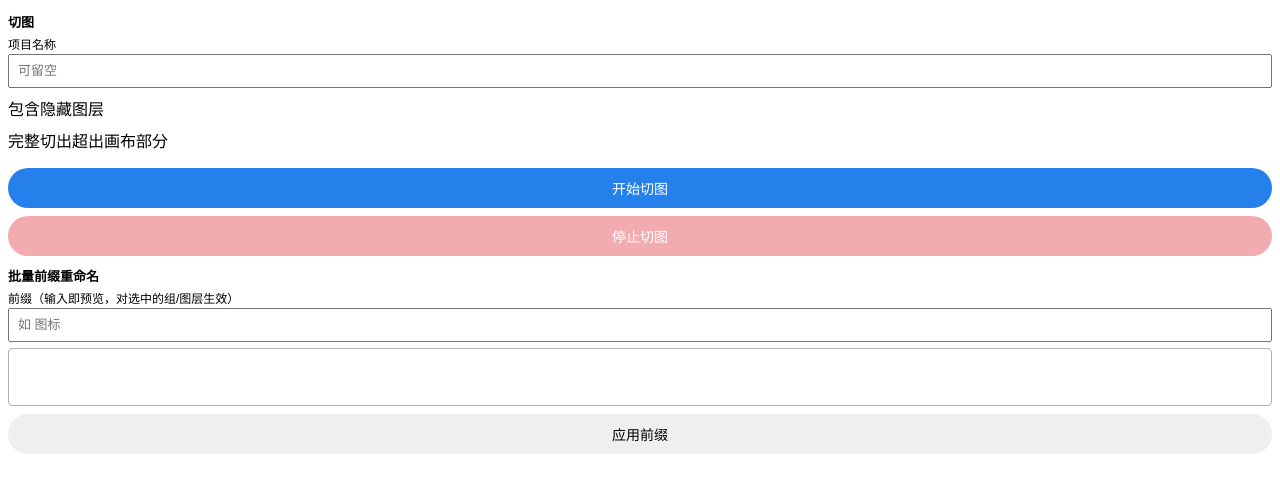
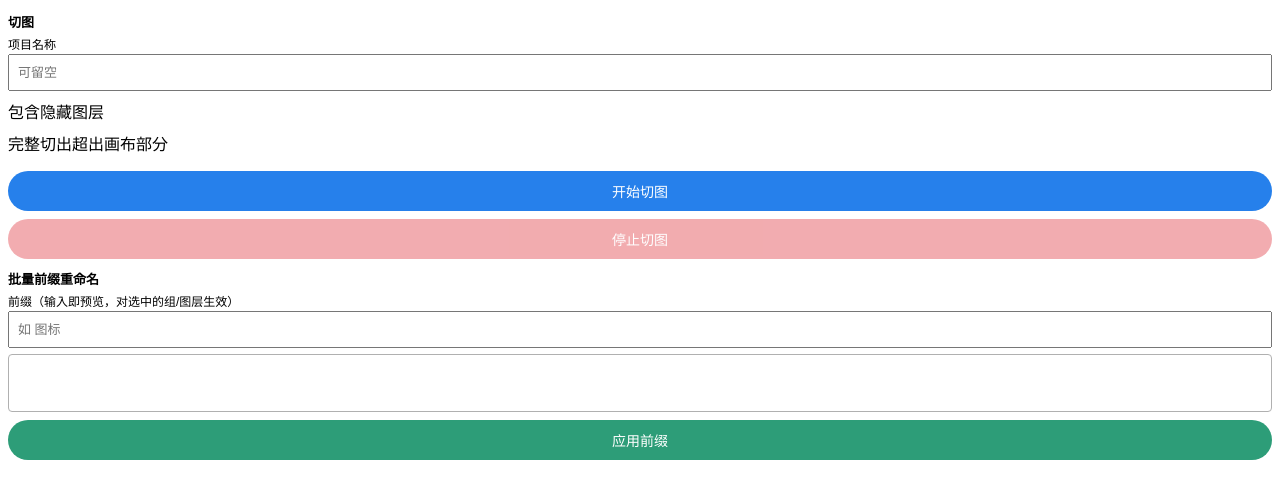
Before and after one commit to dashuaigc/Sliceman, a website with bundled scripts: page src/ui/index.html in a window 1280 px wide. Built offline with nearby package versions, Linux system fonts and the light colour scheme.

Commit message:
style: rounded-rect buttons (radius = height/2), green apply-prefix button, vertically centered input text
- button radius 20px (half of 40px height) — no longer renders as an ellipse
- #renameBtn gets a green fill to match the colored button set
- input uses equal vertical padding (no fixed line-height) so text is centered, not top-aligned

```diff
--- a/src/ui/styles.css
+++ b/src/ui/styles.css
@@ -12,27 +12,26 @@ label { display: block; margin: 4px 0 2px; font-size: 12px; }
 input {
   width: 100%;
   box-sizing: border-box;
-  height: 34px;                 /* 输入框加高 */
-  padding: 0 8px;
-  line-height: 34px;            /* 文字垂直居中 */
+  padding: 9px 8px;             /* 上下相等 → 文字垂直居中；同时保证足够高度 */
   font-size: 13px;
 }
 
 /* 两个勾选各占一行、保持间距；不改 sp-checkbox 自身排版，方框与文字仍同一行 */
 .checkrow { margin: 8px 0; }
 
-/* 主操作按钮：加高、更大圆角 */
+/* 主操作按钮：加高、圆角半径 = 高度的一半（圆角矩形） */
 button {
   margin-top: 8px;
   width: 100%;
   height: 40px;
   font-size: 14px;
   border: none;
-  border-radius: 9999px;        /* 两端半圆（胶囊形） */
+  border-radius: 20px;          /* = height / 2 */
   cursor: pointer;
 }
-#sliceBtn { background: #2680eb; color: #ffffff; }              /* 开始切图：蓝 */
-#stopBtn  { background: #e34850; color: #ffffff; }              /* 停止切图：红 */
+#sliceBtn  { background: #2680eb; color: #ffffff; }             /* 开始切图：蓝 */
+#stopBtn   { background: #e34850; color: #ffffff; }             /* 停止切图：红 */
+#renameBtn { background: #2d9d78; color: #ffffff; }             /* 应用前缀：绿 */
 #sliceBtn:disabled, #stopBtn:disabled { opacity: 0.45; }
 
 /* 成对的确认/取消按钮并排、不占满整行 */
```
